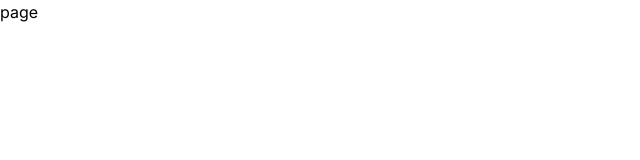
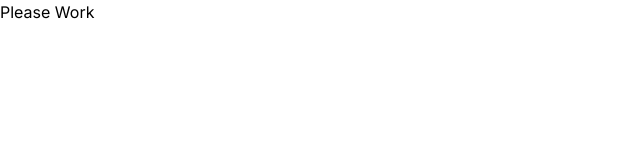
Before and after one commit to abelkjohn/gtdlast, a Next.js app: page / in a window 1280 px wide. Shown: the top 160 px of the page, without its empty margins (0-640 px from the left). Built offline with nearby package versions, Linux system fonts and the light colour scheme.

Commit message:
modified:   app/page.tsx

```diff
--- a/app/page.tsx
+++ b/app/page.tsx
@@ -1,9 +1,5 @@
 import React from 'react'
 
-const page = () => {
-  return (
-    <div>page</div>
-  )
+export default function Home(){
+  return (<h1>Please Work</h1>)
 }
-
-export default page
```
